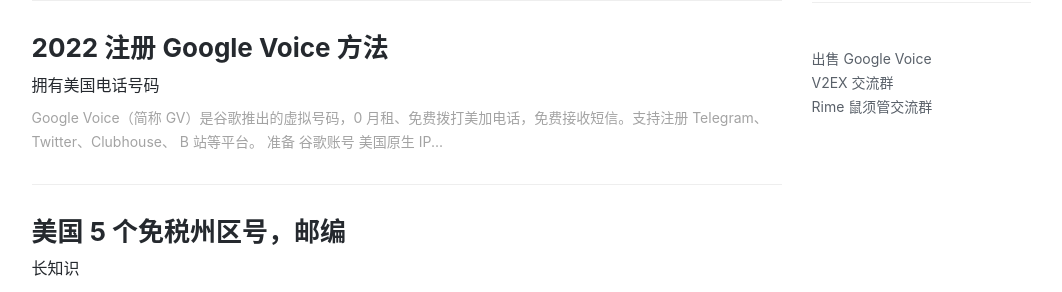
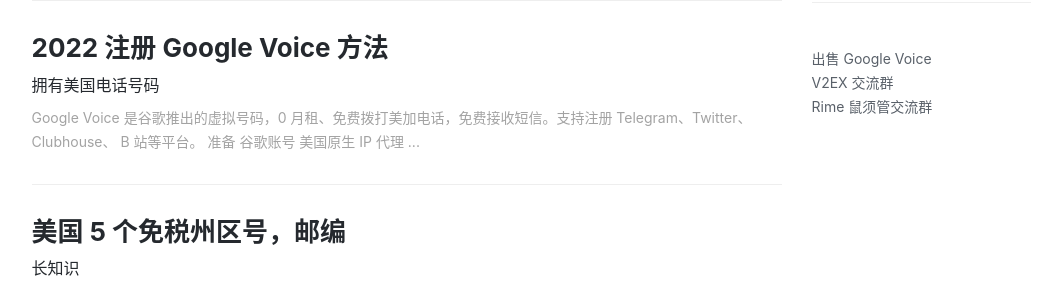
Before and after one commit to ssnhd/ssnhd.github.io, a Jekyll site: the page built from index.html, in a window 1280 px wide and 900 px high, scrolled down 835 px. Shown: the part 151-443 px from the top of the window, without its empty margins (136-1198 px from the left). Built offline with Jekyll 4.4.1, drawn with Linux system fonts in a browser that asks for light colours; nearby versions of some CDN libraries; the list of posts is cut into pages by our own code; comment, search, counter and statistics services are not loaded.

Commit message:
Update 2022-7-16-googlevoice.md

```diff
--- a/_posts/2022-7-16-googlevoice.md
+++ b/_posts/2022-7-16-googlevoice.md
@@ -12,7 +12,7 @@
   - Voice
 ---
 
-Google Voice（简称 GV）是谷歌推出的虚拟号码，0 月租、免费拨打美加电话，免费接收短信。支持注册 Telegram、Twitter、Clubhouse、 B 站等平台。
+Google Voice 是谷歌推出的虚拟号码，0 月租、免费拨打美加电话，免费接收短信。支持注册 Telegram、Twitter、Clubhouse、 B 站等平台。
 
 ## 准备
 
```
